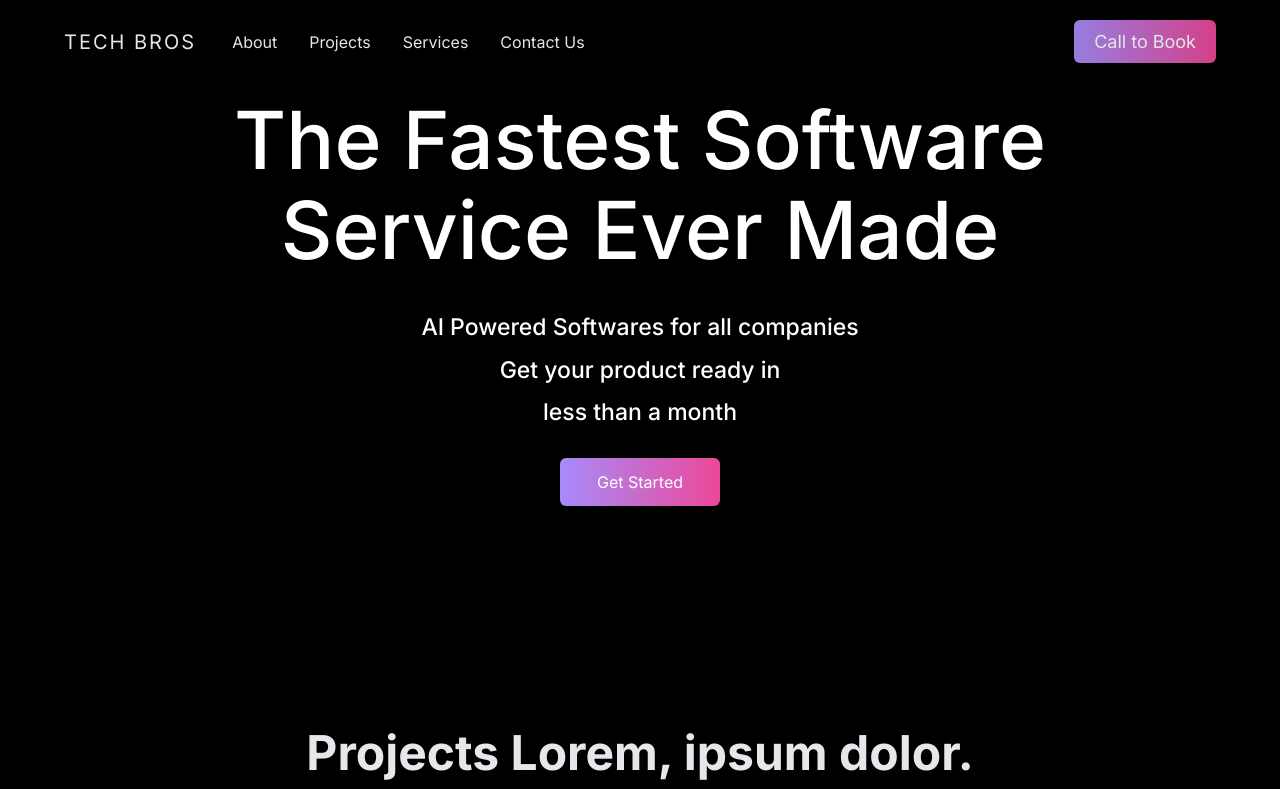
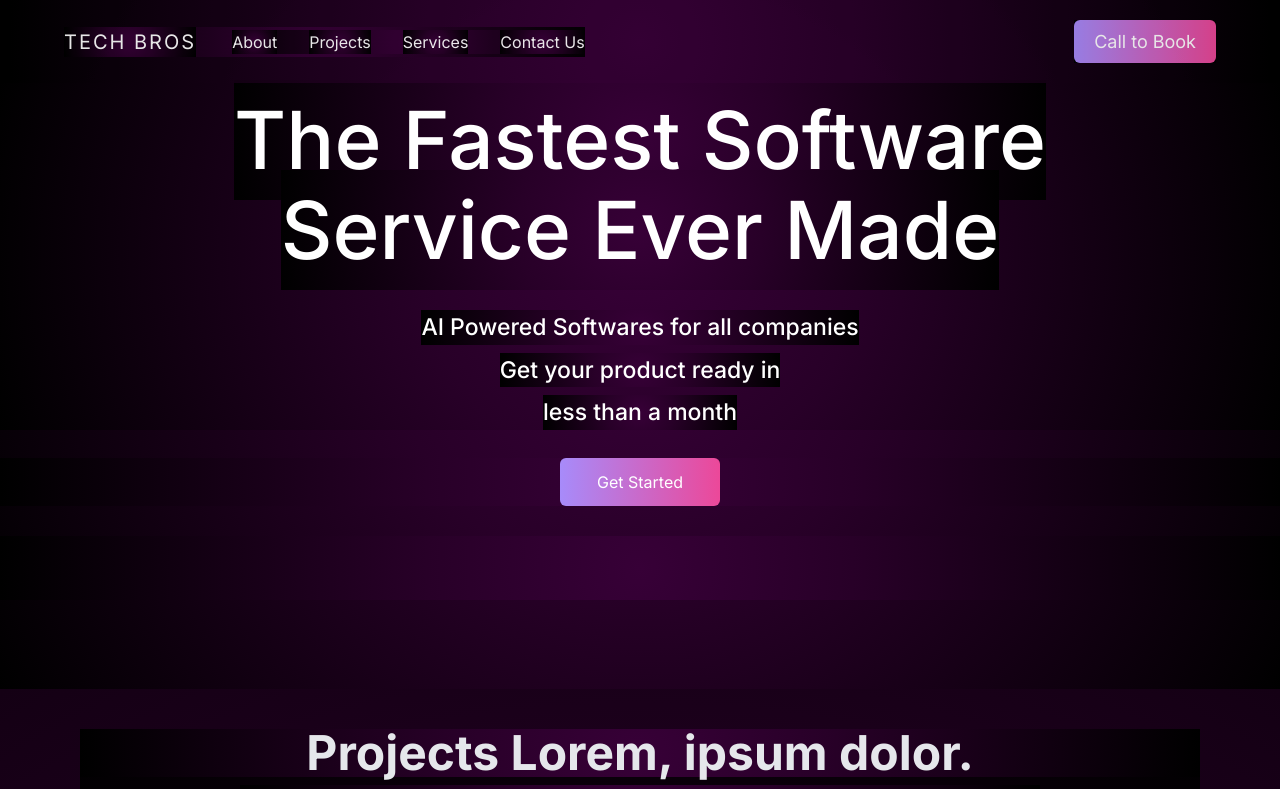
Before and after one commit to solomonrazak/landing-page, a Next.js app: page / in a window 1280 px wide. Shown: the top 789 px of the page. Built offline with nearby package versions, Linux system fonts and the light colour scheme; no server answers; a web font is replaced by a local one.

Commit message:
add background color

```diff
--- a/src/app/globals.css
+++ b/src/app/globals.css
@@ -2,7 +2,9 @@
 @tailwind components;
 @tailwind utilities;
 
-
+*{
+  background: repeating-radial-gradient(circle, rgb(55, 0, 55),rgb(40, 0, 40),rgb(20, 0, 20), black);
+}
 
 .service-icon {
   width: 28px;
```
Also changed, not shown: 1 other file (tests, documents, lock files or other folders).
